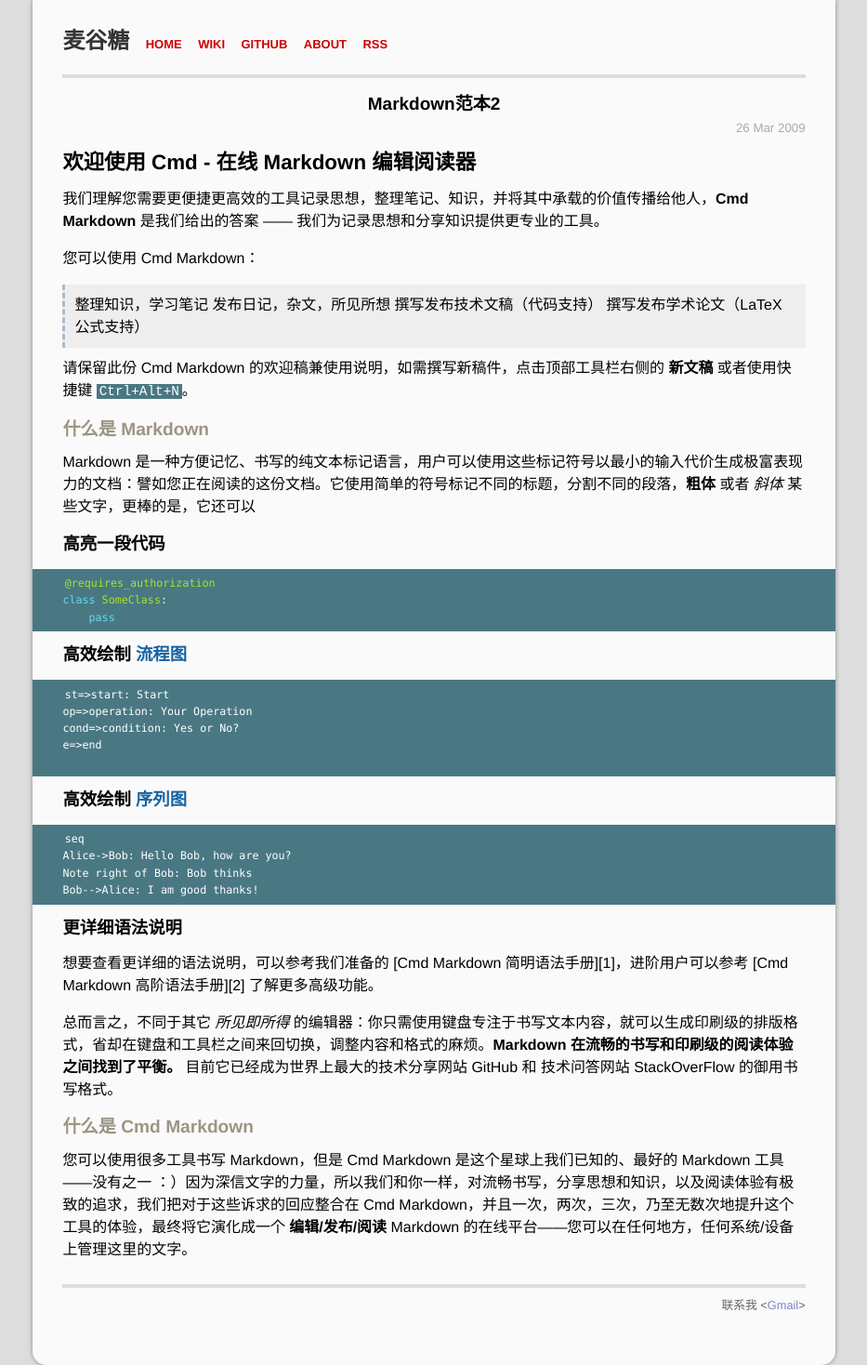
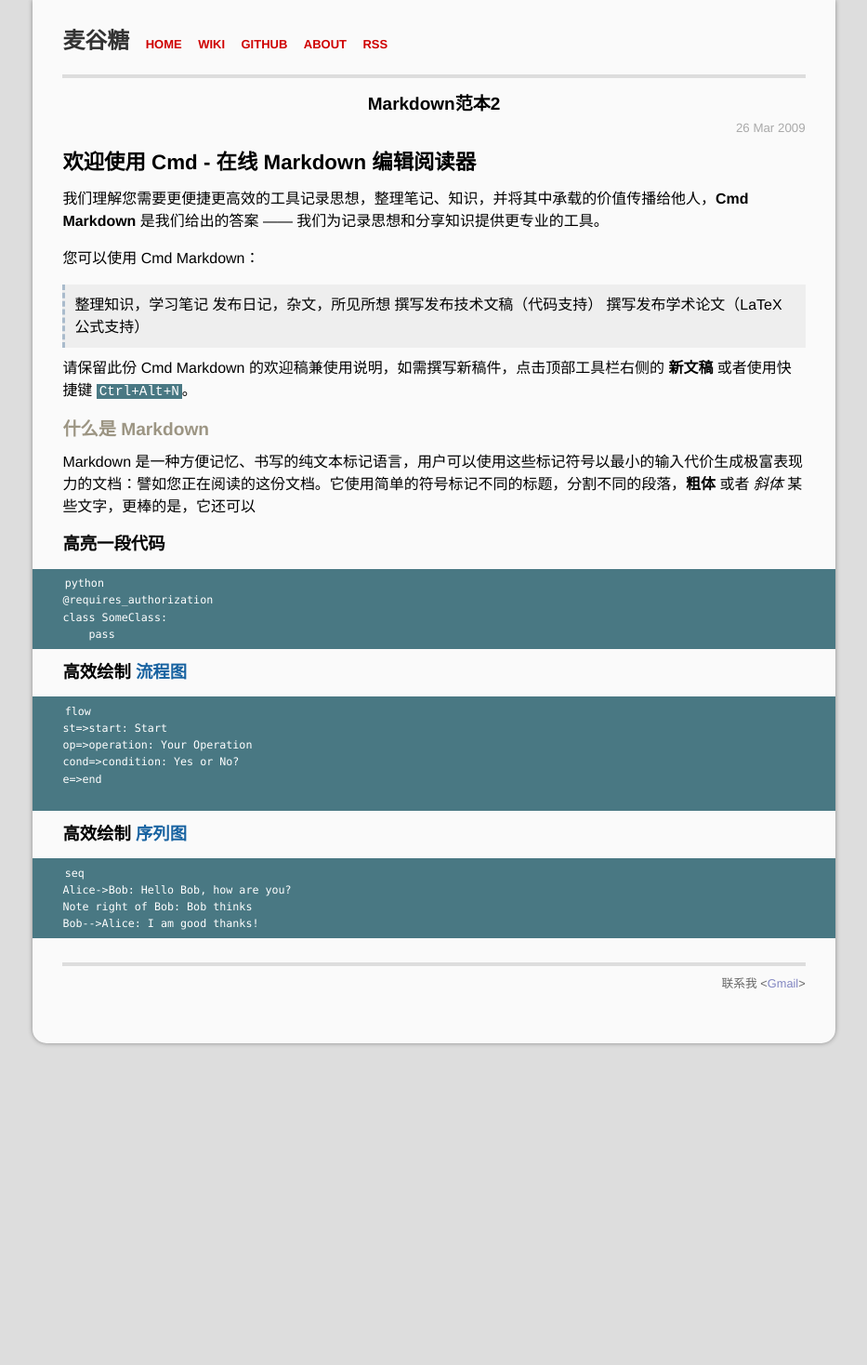
Before and after one commit to mgtang/blog, a Jekyll site: the page built from _posts/2009-03-26-Markdown范本2.md, in a window 1280 px wide. Shown: the whole page at 93% size, without its empty margins (173-1106 px from the left). Built offline with Jekyll 4.4.1, drawn with Linux system fonts in a browser that asks for light colours; Markdown is read by kramdown in place of the engine named in the settings; comment, search, counter and statistics services are not loaded.

Commit message:
Update 2009-03-26-Markdown范本2.md

````diff
--- a/_posts/2009-03-26-Markdown范本2.md
+++ b/_posts/2009-03-26-Markdown范本2.md
@@ -27,7 +27,8 @@
 
 ### 高亮一段代码
 
-```python
+```
+python
 @requires_authorization
 class SomeClass:
     pass
@@ -35,7 +36,8 @@
 
 ### 高效绘制 [流程图](https://www.zybuluo.com/mdeditor?url=https://www.zybuluo.com/static/editor/md-help.markdown#7)
 
-```flow
+```
+flow
 st=>start: Start
 op=>operation: Your Operation
 cond=>condition: Yes or No?
@@ -51,14 +53,3 @@
 Note right of Bob: Bob thinks
 Bob-->Alice: I am good thanks!
 ```
-
-### 更详细语法说明
-
-想要查看更详细的语法说明，可以参考我们准备的 [Cmd Markdown 简明语法手册][1]，进阶用户可以参考 [Cmd Markdown 高阶语法手册][2] 了解更多高级功能。
-
-总而言之，不同于其它 *所见即所得* 的编辑器：你只需使用键盘专注于书写文本内容，就可以生成印刷级的排版格式，省却在键盘和工具栏之间来回切换，调整内容和格式的麻烦。**Markdown 在流畅的书写和印刷级的阅读体验之间找到了平衡。** 目前它已经成为世界上最大的技术分享网站 GitHub 和 技术问答网站 StackOverFlow 的御用书写格式。
-
-
-## 什么是 Cmd Markdown
-
-您可以使用很多工具书写 Markdown，但是 Cmd Markdown 是这个星球上我们已知的、最好的 Markdown 工具——没有之一 ：）因为深信文字的力量，所以我们和你一样，对流畅书写，分享思想和知识，以及阅读体验有极致的追求，我们把对于这些诉求的回应整合在 Cmd Markdown，并且一次，两次，三次，乃至无数次地提升这个工具的体验，最终将它演化成一个 **编辑/发布/阅读** Markdown 的在线平台——您可以在任何地方，任何系统/设备上管理这里的文字。
````
